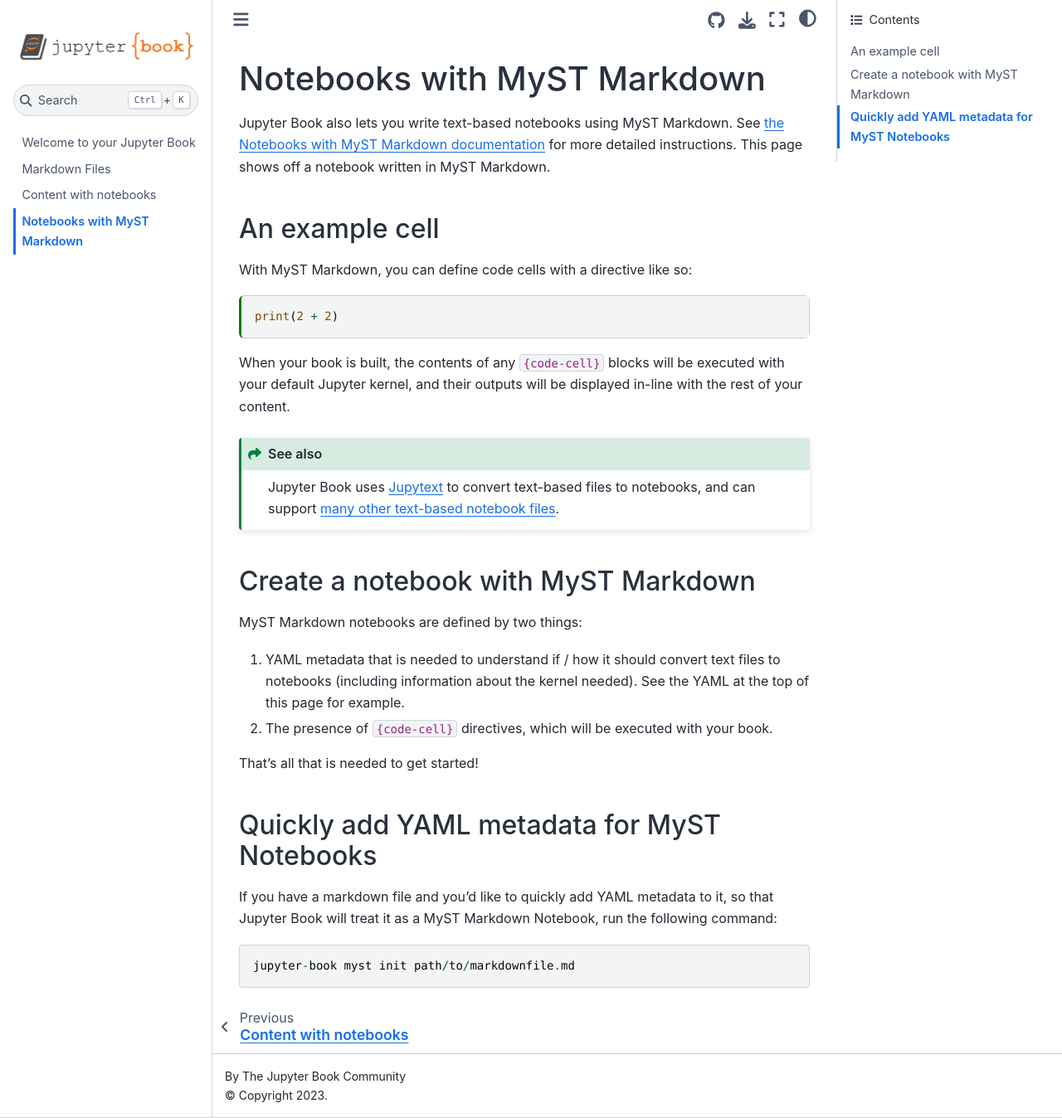
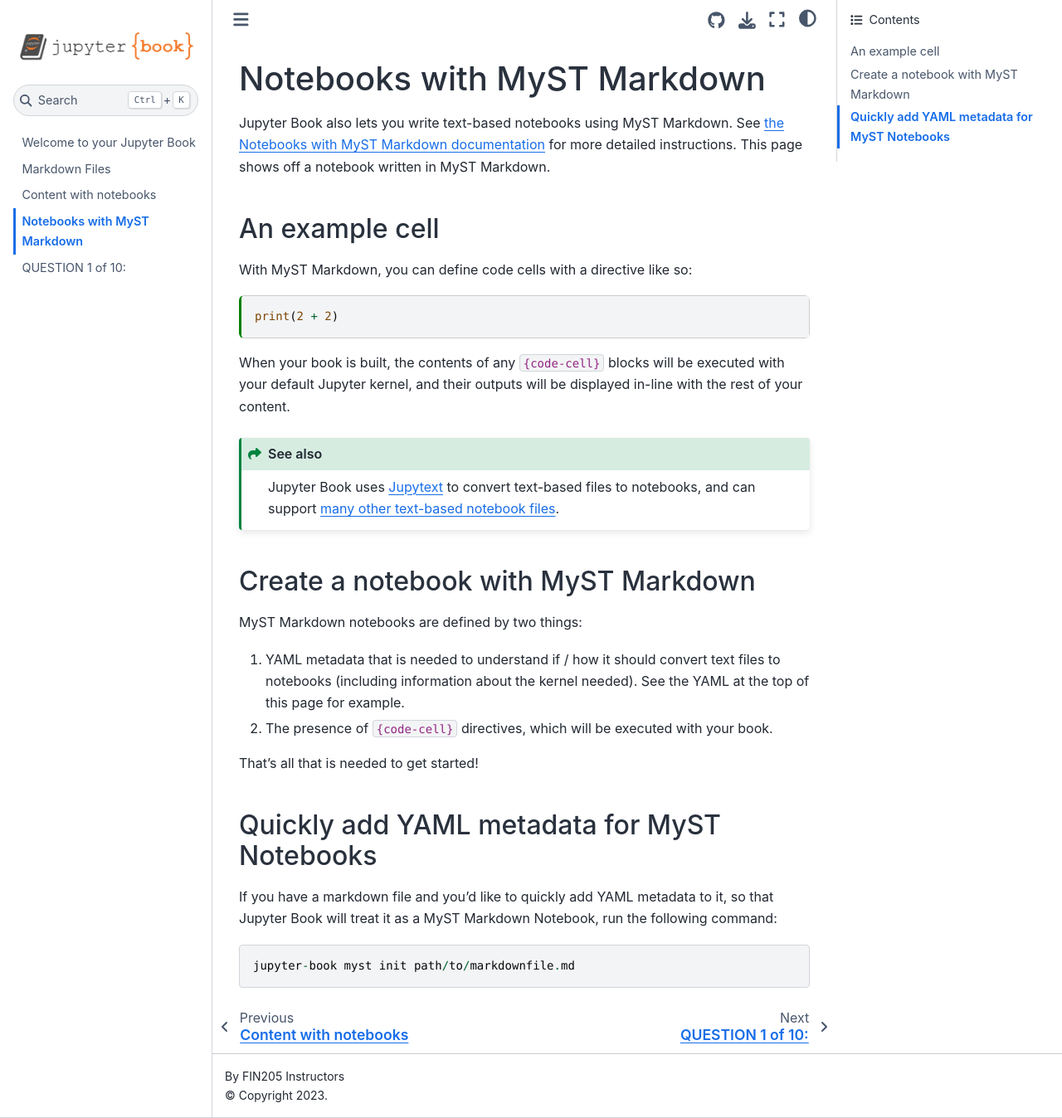
Before and after one commit to chtan/sussfin205, a Jupyter Book: the page built from docs/markdown-notebooks.md, in a window 1280 px wide and 1348 px high. Shown: the whole window at 83% size. Built offline with Jupyter Book 1.0.4 settings and Sphinx 7.4.7 and the Sphinx Book theme 1.1.4, drawn with Linux system fonts in a browser that asks for light colours.

Commit message:
add my content

```diff
--- a/docs/_config.yml
+++ b/docs/_config.yml
@@ -1,8 +1,8 @@
 # Book settings
 # Learn more at https://jupyterbook.org/customize/config.html
 
-title: My sample book
-author: The Jupyter Book Community
+title: FIN205 Data Technologies for Financial Modelling
+author: FIN205 Instructors
 logo: logo.png
 
 # Force re-execution of notebooks on each build.
--- a/docs/_toc.yml
+++ b/docs/_toc.yml
@@ -7,3 +7,4 @@
 - file: markdown
 - file: notebooks
 - file: markdown-notebooks
+- file: CFA-Equities
```
Also changed, not shown: docs/CFA-Equities.ipynb (added).
